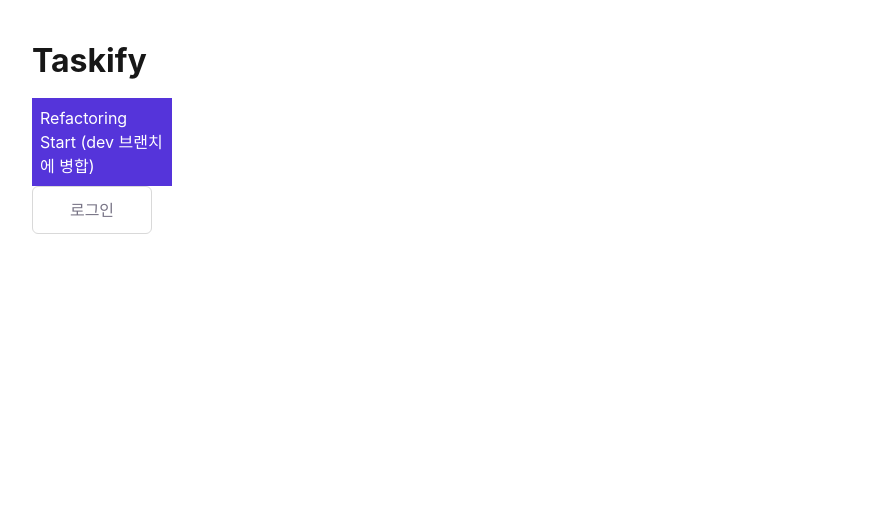
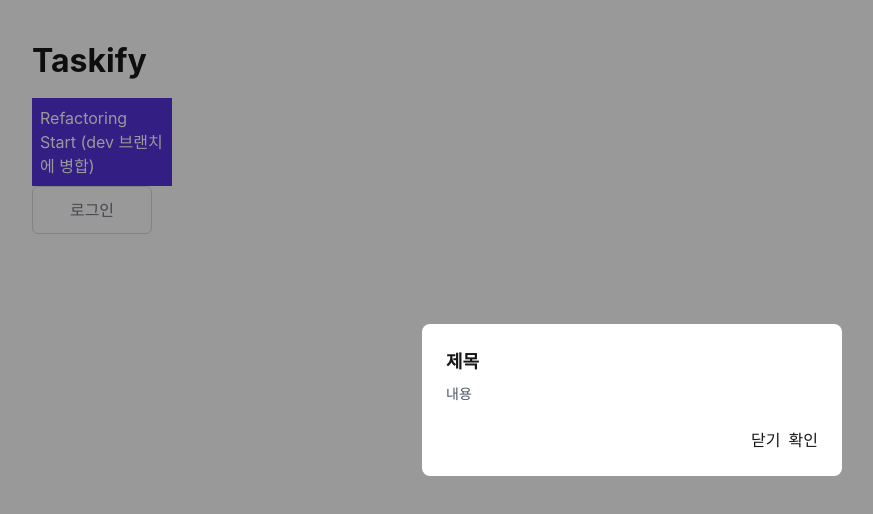
Before and after one commit to codeit17-part3-team5/taskify-refactor, a Next.js app: page / in a window 1280 px wide. Both pictures are taken after a click on the button "로그인". Shown: the top 514 px of the page, without its empty margins (8-881 px from the left). Built offline with nearby package versions, Linux system fonts and the light colour scheme.

Commit message:
Design: modal 컴포넌트on/off 및 open관리 useModal훅 초기본

```diff
--- /dev/null
+++ b/src/app/components/Modal.tsx
@@ -0,0 +1,78 @@
+'use client';
+
+import type { ReactNode } from 'react';
+import { useEffect } from 'react';
+import { createPortal } from 'react-dom';
+
+type ModalProps = {
+  open: boolean;
+  onClose: () => void;
+  children: ReactNode;
+  closeOnEsc?: boolean;
+  closeOnOverlayClick?: boolean;
+  lockScroll?: boolean;
+  rootClassName?: string;
+  contentClassName?: string;
+  overlayClassName?: string;
+  container?: HTMLElement | null;
+};
+
+export default function Modal({
+  open,
+  onClose,
+  children,
+  closeOnEsc = true,
+  closeOnOverlayClick = true,
+  lockScroll = true,
+  rootClassName,
+  contentClassName,
+  overlayClassName,
+  container,
+}: ModalProps) {
+  useEffect(() => {
+    if (!open || !closeOnEsc) return;
+
+    const onKey = (e: KeyboardEvent) => {
+      if (e.key === 'Escape') onClose();
+    };
+
+    window.addEventListener('keydown', onKey);
+    return () => window.removeEventListener('keydown', onKey);
+  }, [open, closeOnEsc, onClose]);
+
+  useEffect(() => {
+    if (!open || !lockScroll) return;
+
+    const prev = document.body.style.overflow;
+    document.body.style.overflow = 'hidden';
+
+    return () => {
+      document.body.style.overflow = prev;
+    };
+  }, [open, lockScroll]);
+
+  if (!open) return null;
+
+  const target = container ?? document.body;
+
+  return createPortal(
+    <div className={`fixed inset-0 z-50 isolate ${rootClassName ?? ''}`}>
+      <div
+        className={`absolute inset-0 ${overlayClassName ?? 'bg-black/40'}`}
+        aria-hidden="true"
+        onClick={closeOnOverlayClick ? onClose : undefined}
+      />
+      <div className="absolute inset-0 grid place-items-center pointer-events-none">
+        <div
+          role="dialog"
+          aria-modal="true"
+          className={`pointer-events-auto ${contentClassName ?? ''}`}
+          onClick={(e) => e.stopPropagation()}
+        >
+          {children}
+        </div>
+      </div>
+    </div>,
+    target,
+  );
+}
--- /dev/null
+++ b/src/app/hooks/useModal.tsx
@@ -0,0 +1,18 @@
+'use client';
+
+import { useCallback, useState } from 'react';
+
+interface UseModalOptions {
+  initialOpen?: boolean;
+}
+
+export function useModal(options: UseModalOptions = {}) {
+  const { initialOpen = false } = options;
+  const [open, setOpen] = useState<boolean>(initialOpen);
+
+  const openModal = useCallback(() => setOpen(true), []);
+  const closeModal = useCallback(() => setOpen(false), []);
+  const toggleModal = useCallback(() => setOpen((v) => !v), []);
+
+  return { open, openModal, closeModal, toggleModal, setOpen };
+}
--- a/src/app/page.tsx
+++ b/src/app/page.tsx
@@ -1,6 +1,12 @@
-import Button from "./components/Button";
+'use client';
+
+import Button from './components/Button';
+import Modal from './components/Modal';
+import { useModal } from './hooks/useModal';
 
 export default function Home() {
+  const { open, openModal, closeModal } = useModal();
+
   return (
     <main className="p-10">
       <h1 className="typo-32-b mb-4">Taskify</h1>
@@ -9,7 +15,18 @@ export default function Home() {
           Refactoring Start (dev 브랜치에 병합)
         </p>
       </div>
-      <Button className="w-30 h-12" variant="w">
+      <Modal open={open} onClose={closeModal} closeOnEsc closeOnOverlayClick lockScroll>
+        <div className="w-[420px] rounded-lg bg-white p-6">
+          <h2 className="text-lg font-semibold">제목</h2>
+          <p className="mt-2 text-sm text-gray-600">내용</p>
+
+          <div className="mt-6 flex justify-end gap-2">
+            <button onClick={closeModal}>닫기</button>
+            <button>확인</button>
+          </div>
+        </div>
+      </Modal>
+      <Button className="w-30 h-12" variant="w" onClick={openModal}>
         로그인
       </Button>
     </main>
--- a/src/app/playground/page.tsx
+++ b/src/app/playground/page.tsx
@@ -17,7 +17,7 @@ export default function PlaygroundPage() {
           onSubmit={(e) => {
             e.preventDefault();
           }}
-          className="space-y-2 w-[360px] px-2"
+          className="space-y-2 w-90 px-2"
         >
           <label htmlFor="todo-create-tags" className="typo-14-m text-black font-bold">
             태그
```
Also changed, not shown: src/app/components/Button.tsx (+12 -16 lines), src/app/components/input.tsx (added, +18 -0 lines).
